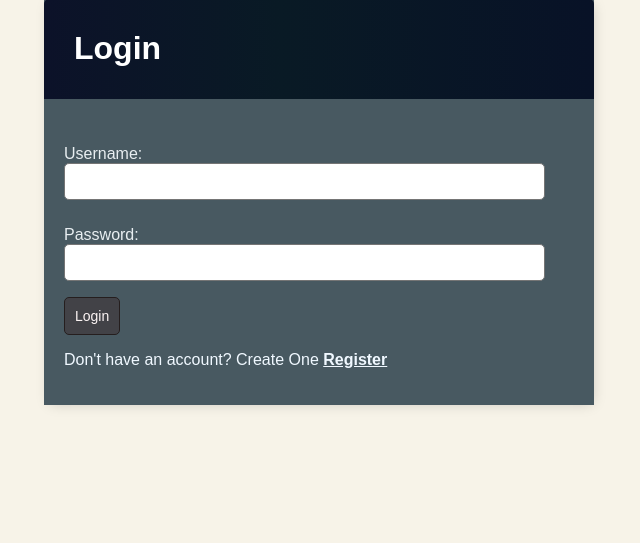
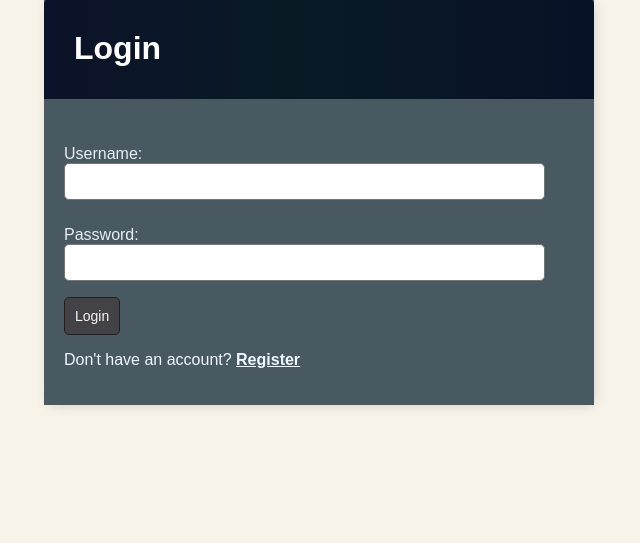
Before and after one commit to Sharu15/To-do-App, a Django app: page /login/ in a window 1280 px wide. Shown: the part 59-602 px from the top of the page, without its empty margins (321-961 px from the left). Run offline with Django 4.2, Linux system fonts and the light colour scheme; some web fonts are replaced.

Commit message:
login htm

```diff
--- a/base/Templates/base/login.html
+++ b/base/Templates/base/login.html
@@ -11,7 +11,7 @@
         {{form.as_p}}
         <input class="button" type="submit" value="Login">
     </form>
-    <p style="color: aliceblue;">Don't have an account? Create One <a href="{% url 'register' %}" style="color: aliceblue;">Register</a></p>
+    <p style="color: aliceblue;">Don't have an account?  <a href="{% url 'register' %}" style="color: aliceblue;">Register</a></p>
 </div>
 
 
```
